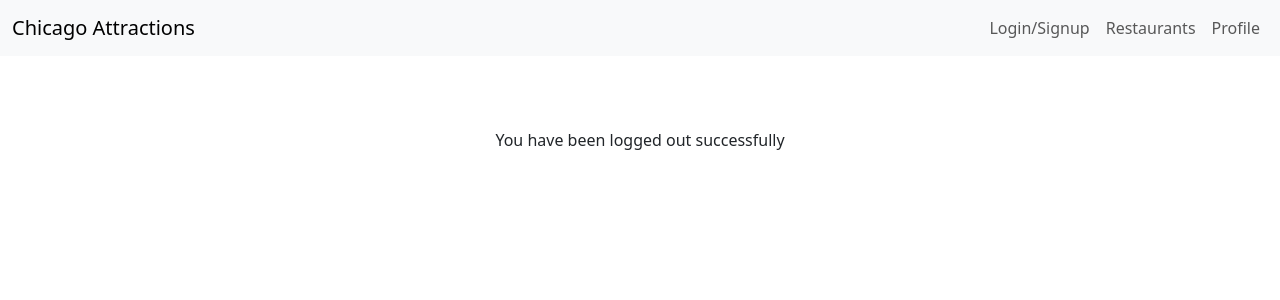
After one commit to justincanavanmusic/chicago-hotspot, a Node server app: page /logout in a window 1280 px wide. The commit adds this page. Shown: the top 300 px of the page. Run offline with Node 20, Linux system fonts and the light colour scheme; some libraries are stand-ins or nearby versions.

Commit message:
worked on logout route and message

```diff
--- a/controllers/home-routes.js
+++ b/controllers/home-routes.js
@@ -26,6 +26,23 @@ router.get('/login', (req, res) => {
   res.render('login');
 });
 
+// route for log out page
+router.post('/logout', (req, res) => {
+  if (req.session.logged_in) {
+    req.session.destroy(() => {
+      res.status(204).end();
+    });
+  } else {
+    res.status(404).end();
+  }
+});
 
+router.get('/logout', async (req, res) => {
+  try {
+    res.render('logout')
+  } catch(err){
+    res.status(500).json(err);
+  }
+})
 
 module.exports = router;
--- a/views/layouts/main.handlebars
+++ b/views/layouts/main.handlebars
@@ -19,7 +19,7 @@
 
       <div class="navbar-nav">
         {{#if loggedIn}}
-        <a class="nav-link" id="logout" href="#">Logout</a>
+        <a class="nav-link" id="logout" href="/logout">Logout</a>
         {{else}}
         <a class="nav-link" href="/login">Login/Signup</a>
         {{/if}}
--- /dev/null
+++ b/views/logout.handlebars
@@ -0,0 +1,5 @@
+<br><br><br>
+
+<div class="row justify-content-evenly">
+        You have been logged out successfully
+</div>
```
